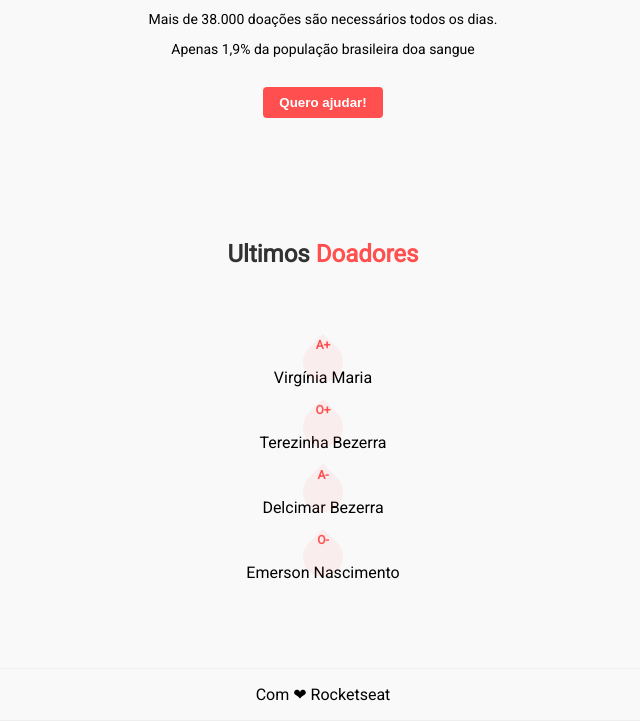
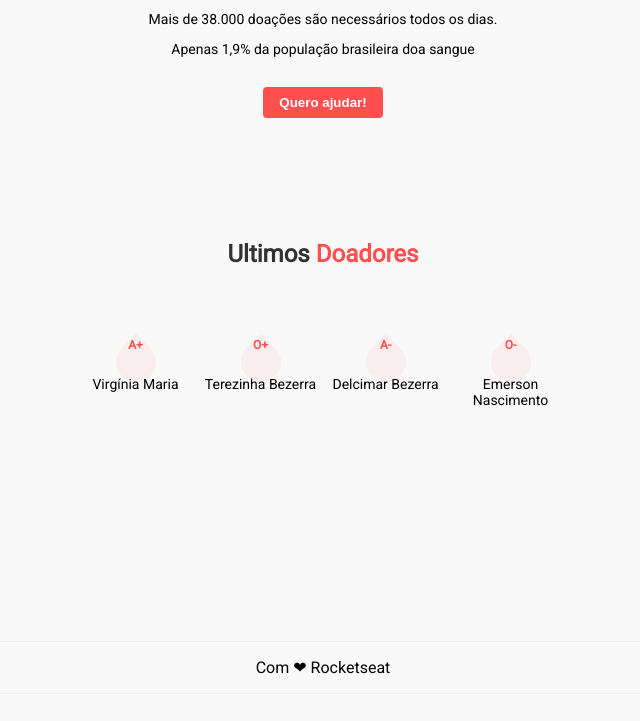
Before and after one commit to virgsmarques/MaratonaDev, a plain HTML site: page index.html in a window 1280 px wide. Shown: the part 106-827 px from the top of the page, without its empty margins (317-957 px from the left). After the commit the page ends 800 px from the top, so only its background shows below. Drawn offline with Linux system fonts and the light colour scheme.

Commit message:
Corrigindo a parte dos doadores
Ao invés de está aparecendo um no lado do outro estava um acima do outro.

```diff
--- a/style.css
+++ b/style.css
@@ -119,7 +119,7 @@ form button {
 }
 
 /* MAIN */
-main.donors {
+main .donors {
     display: grid;
     grid-template-columns: 1fr 1fr 1fr 1fr;
 }
@@ -148,10 +148,11 @@ main.donors {
     /*fazer a gotinha heheh*/
     border-radius: 50%;
     border-top-right-radius: 0;
+
     transform: rotate(-45deg)
 }
 
-.donor p p{
+.donor p{
     margin-top: 24px;
     font-size: 14px;
 }
```
